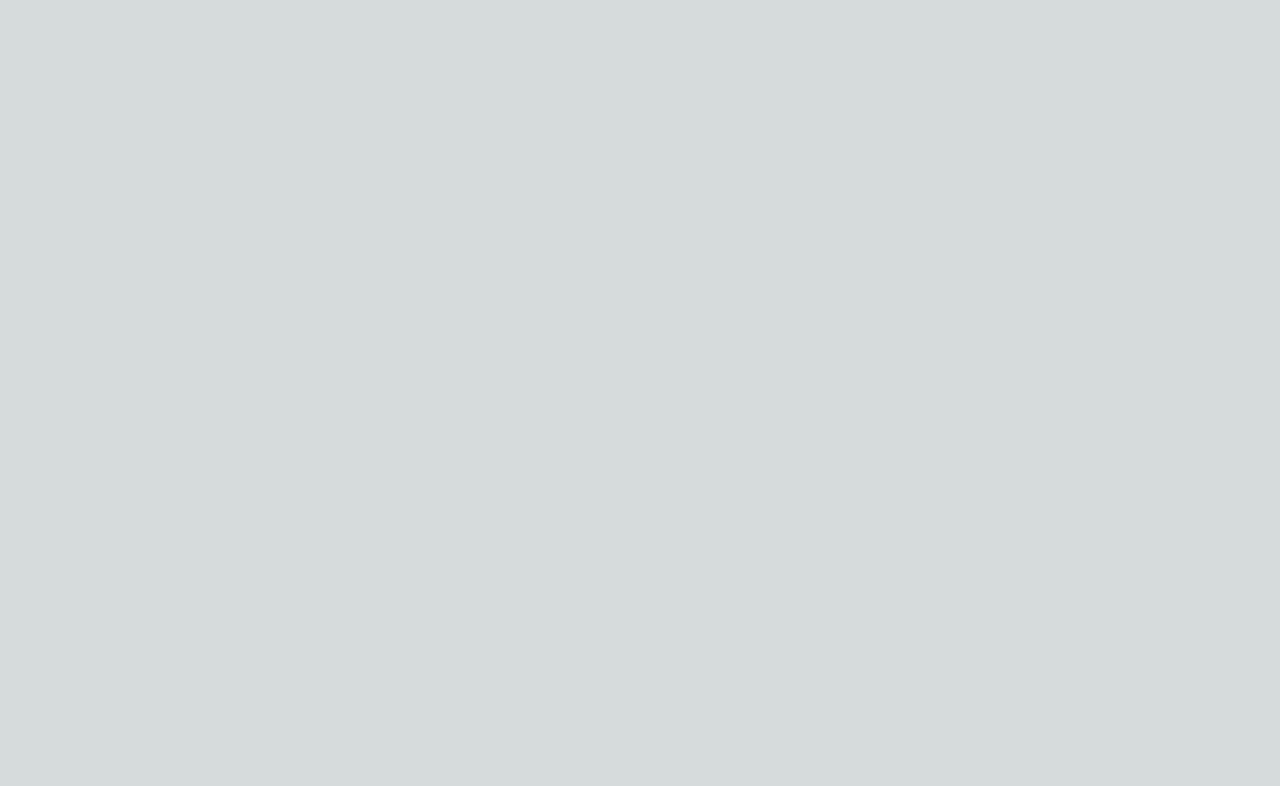
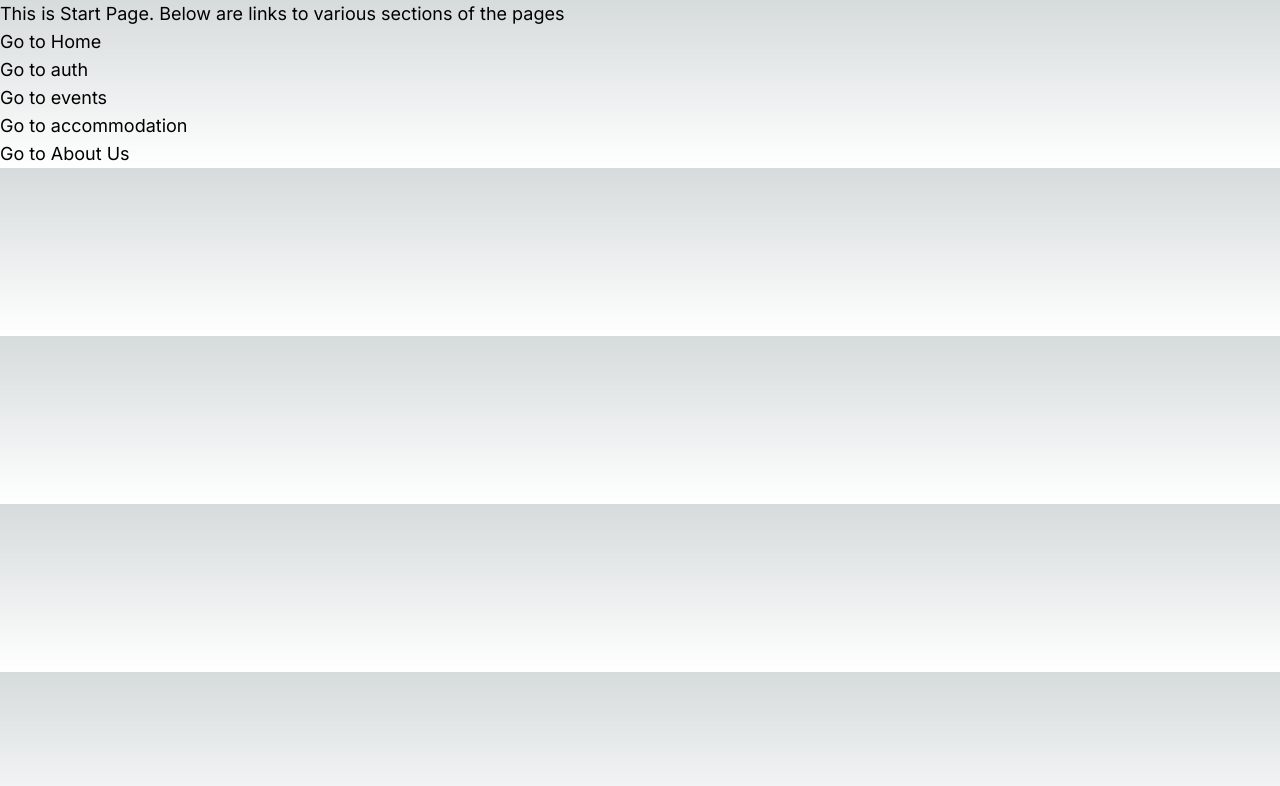
Before and after one commit to AdityaRaj0001/ADVITIYA-24-CLIENT, a Next.js app: page / in a window 1280 px wide. Shown: the top 786 px of the page. Built offline with nearby package versions, Linux system fonts and the light colour scheme.

Commit message:
add routes

```diff
--- /dev/null
+++ b/src/app/aboutus/page.jsx
@@ -0,0 +1,9 @@
+import React from 'react'
+
+const aboutus = () => {
+  return (
+    <div>aboutus</div>
+  )
+}
+
+export default aboutus
--- /dev/null
+++ b/src/app/accommodation/page.jsx
@@ -0,0 +1,10 @@
+'use client'
+import React from 'react'
+
+const accommodation = () => {
+  return (
+    <div>accommodation</div>
+  )
+}
+
+export default accommodation
--- /dev/null
+++ b/src/app/auth/page.jsx
@@ -0,0 +1,19 @@
+'use client'
+import React from 'react'
+import { useRouter } from 'next/navigation'
+
+const Auth  = () => {
+
+    const Router=useRouter();
+
+  return (
+    <>
+    <div >Auth </div>
+    <a onClick={()=>{Router.push('/')}}>Go to start</a>
+
+    </>
+
+  )
+}
+
+export default Auth
--- /dev/null
+++ b/src/app/events/page.jsx
@@ -0,0 +1,10 @@
+'use client'
+import React from 'react'
+
+const Events = () => {
+  return (
+    <div>Events</div>
+  )
+}
+
+export default Events
--- /dev/null
+++ b/src/app/home/page.jsx
@@ -0,0 +1,18 @@
+'use client'
+import React from 'react'
+import { useRouter } from 'next/navigation'
+const Home = () => {
+
+  const router=useRouter()
+  return (
+    <div>
+      <p>Home</p>
+      <a onClick={()=>{router.push('/')}}>Go to start</a>
+
+
+    </div>
+
+  )
+}
+
+export default Home
--- a/src/app/layout.js
+++ b/src/app/layout.js
@@ -4,7 +4,7 @@ import './globals.css'
 const inter = Inter({ subsets: ['latin'] })
 
 export const metadata = {
-  title: 'Create Next App',
+  title: 'Start',
   description: 'Generated by create next app',
 }
 
--- a/src/app/page.js
+++ b/src/app/page.js
@@ -1,7 +1,21 @@
-import Image from 'next/image'
+'use client'
+import Link from 'next/link'
 
 export default function Home() {
   return (
-    <h1></h1>
+
+    <div className='flex flex-col text-lg'>
+
+      <h1>This is Start Page. Below are links to various sections of the pages</h1>
+
+      <Link href="/home">Go to Home</Link>
+      <Link href="/auth">Go to auth</Link>
+      <Link href="/events">Go to events</Link>
+      <Link href="/accommodation">Go to accommodation</Link>
+      <Link href="/aboutus">Go to About Us</Link>
+    </div>
+
+
+
   )
 }
```
